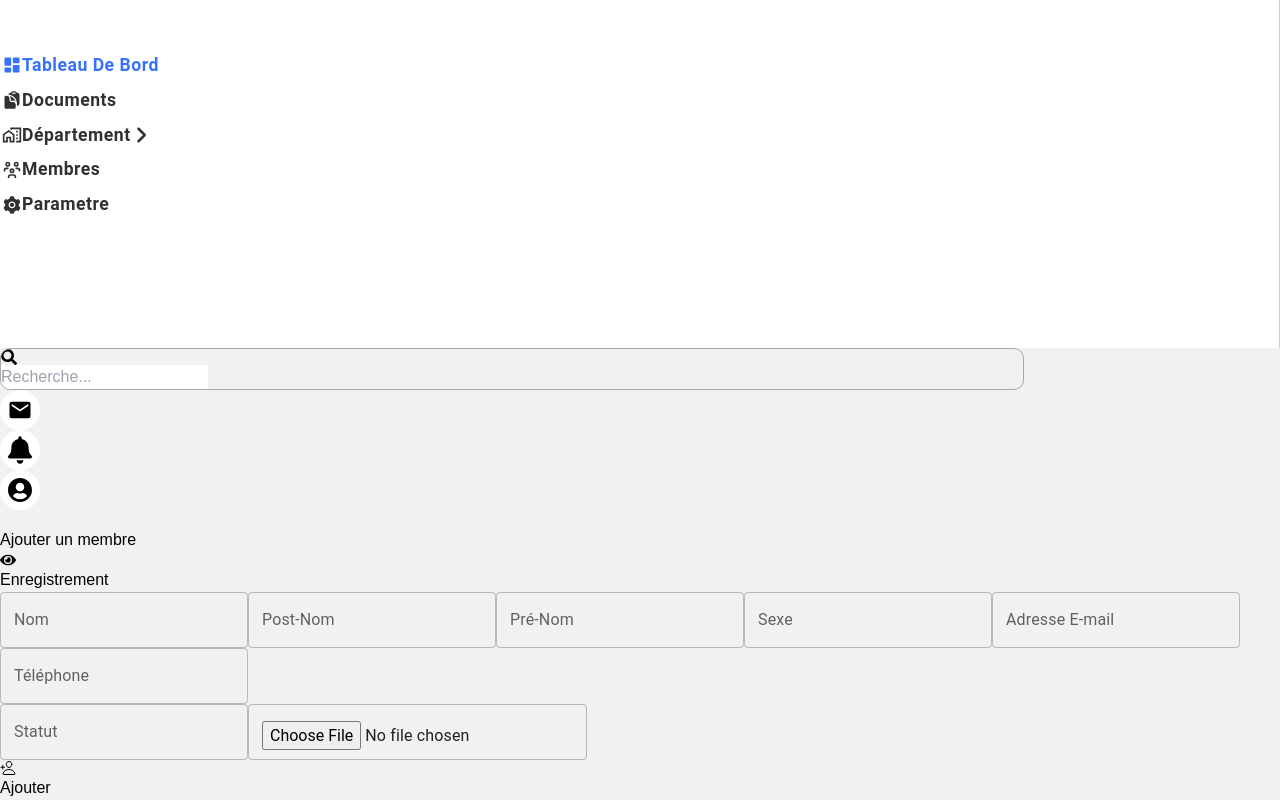
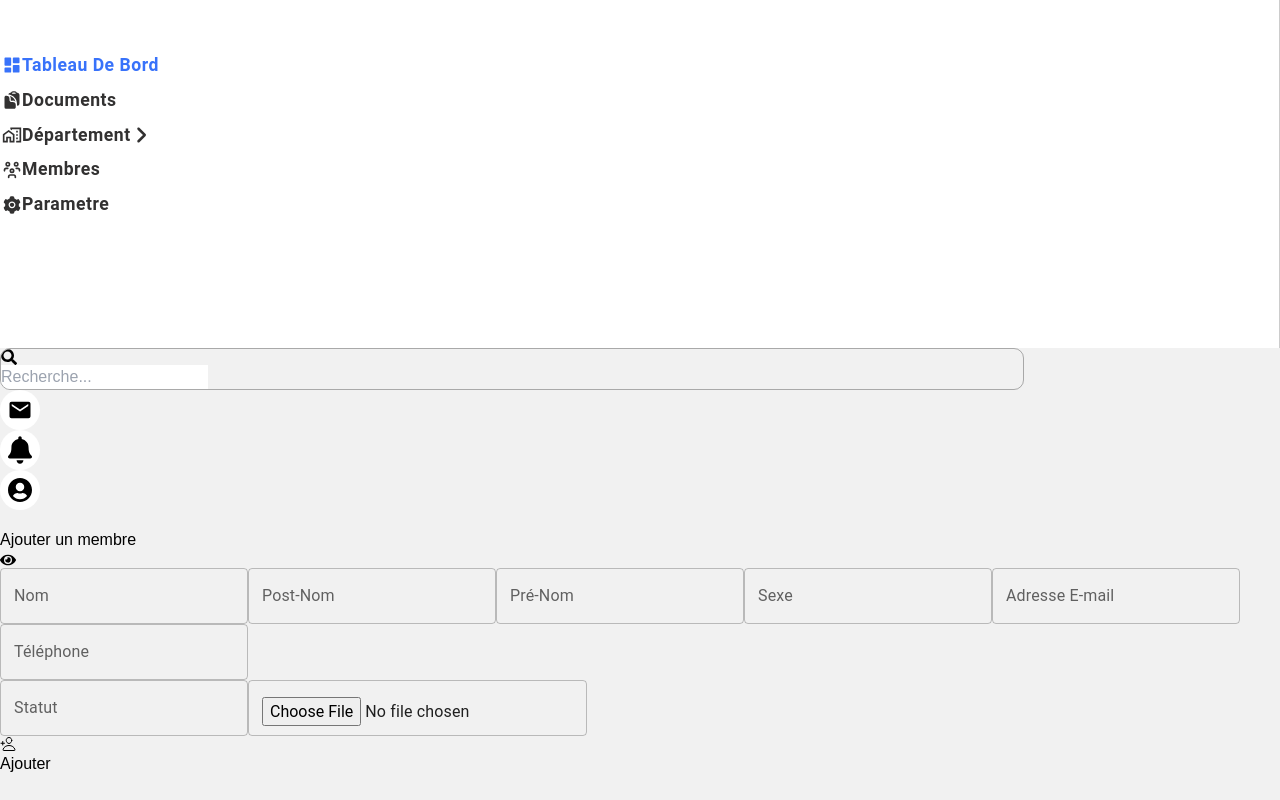
Before and after one commit to rovertnet/evv_ap, a React (Vite) app in the folder documents/: page /memberssadd in a window 1280 px wide. Shown: the part 452-1252 px from the top of the page. After the commit the page ends 1228 px from the top, so only its background shows below. Built offline with nearby package versions, Linux system fonts and the light colour scheme.

Commit message:
last commit

```diff
--- a/documents/src/components/members/Addmembers.jsx
+++ b/documents/src/components/members/Addmembers.jsx
@@ -16,10 +16,10 @@ export default function Addmembers() {
           </Link>
         </div>
 
-        <h2 className="font-extrabold text-2xl text-slate-800 text-center">Enregistrement</h2>
+        <p className="font-extrabold text-lg text-slate-800 text-center pt-10"></p>
 
         {/* form */}
-        <form action="" method="POST" className=" pt-20 pb-5">
+        <form action="" method="POST" className=" pt-10 pb-5">
           <div className=" border-[1px]">
             <div className="grid grid-cols-2 gap-5">
               <TextField
```
